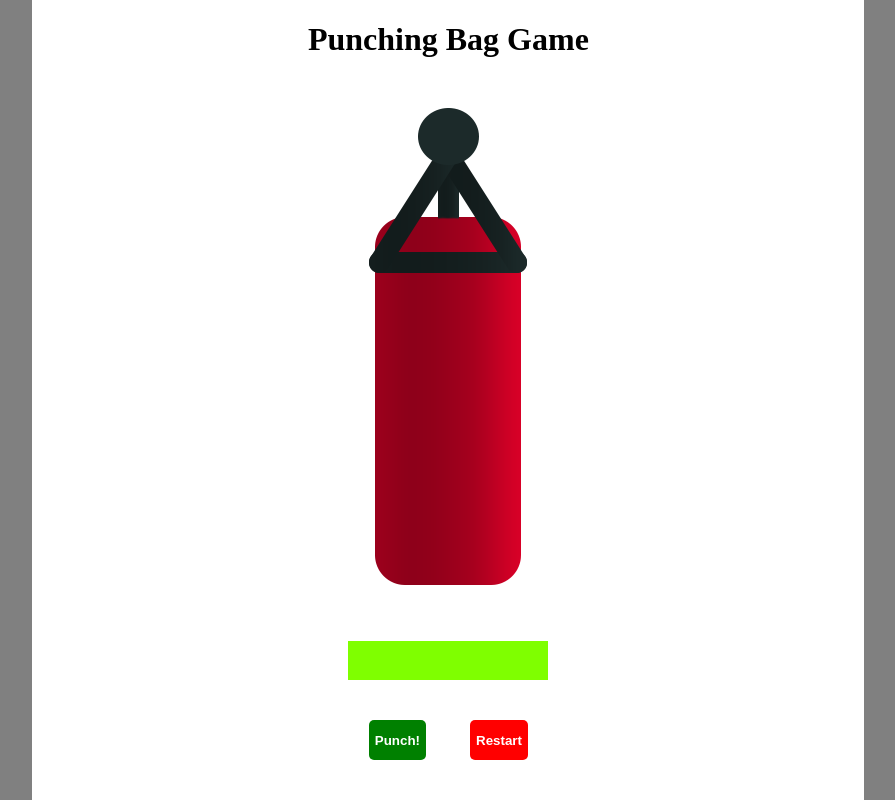
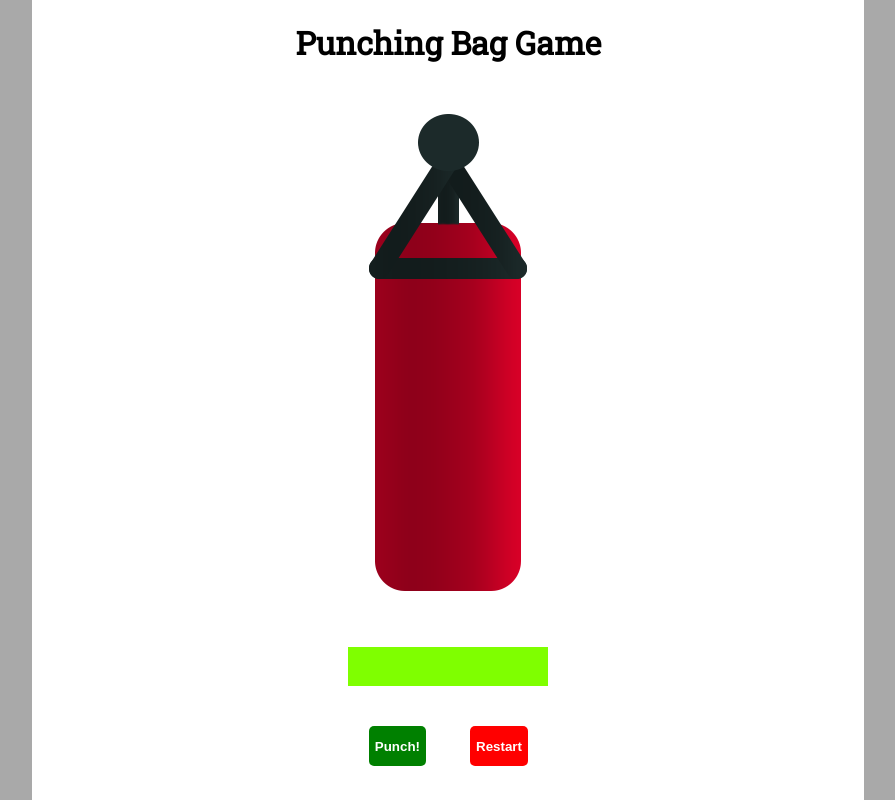
Before and after one commit to codefu-chivy/simple-vue-game, a plain HTML site: page index.html in a window 1280 px wide. Shown: the whole page, without its empty margins (198-1093 px from the left). Drawn offline with nearby package versions, Linux system fonts and the light colour scheme.

Commit message:
2nd commit

```diff
--- a/styles.css
+++ b/styles.css
@@ -1,6 +1,8 @@
 body {
     text-align: center;
     margin: 0px;
+    background-color: darkgrey;
+    font-family: "roboto slab";
 }
 h1 {
     margin-bottom: 20px;
@@ -29,6 +31,7 @@ button {
     color: white;
     font-weight: bold;
     margin: 20px;
+    outline: none;
 }
 #punch {
     background-color: green;
@@ -43,6 +46,3 @@ button {
     height: 100%;
     left: 18%;
 }
-body {
-    background-color: grey;
-}
```
